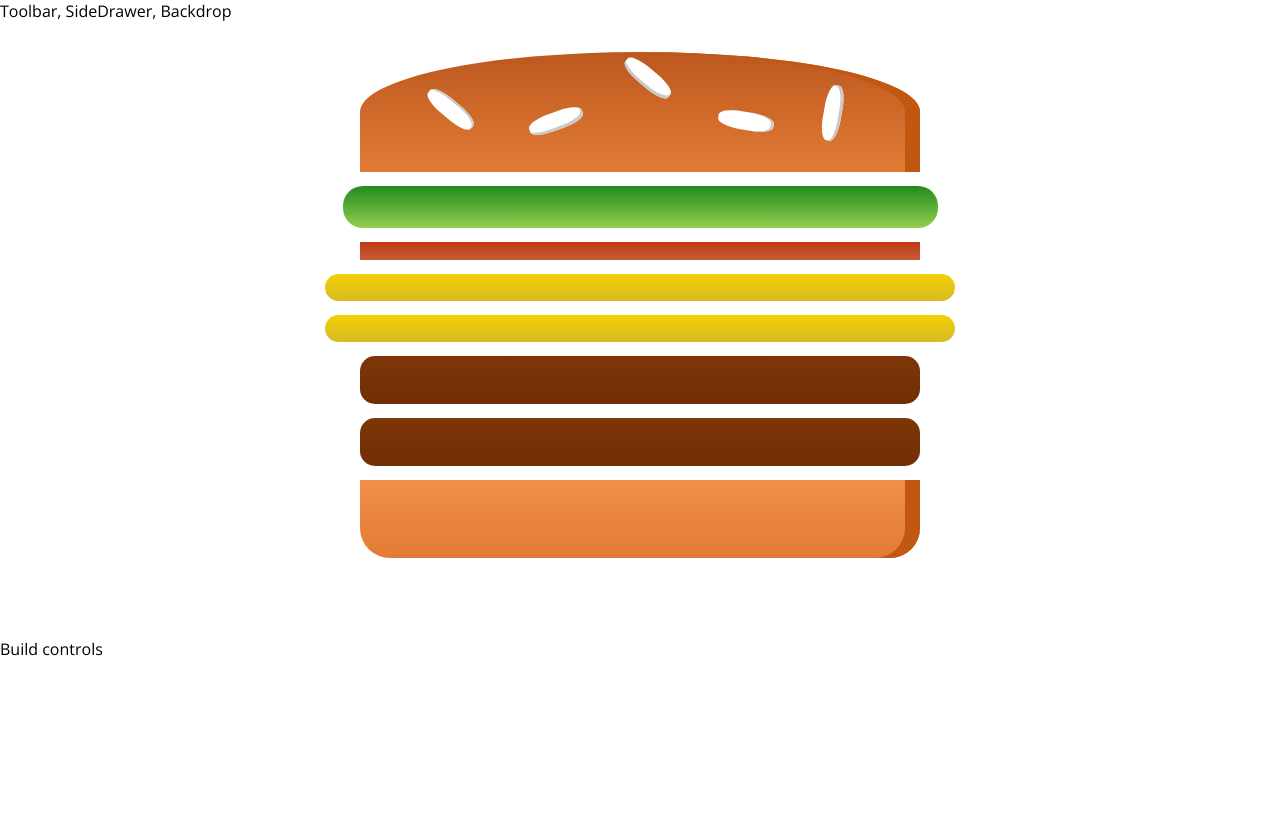
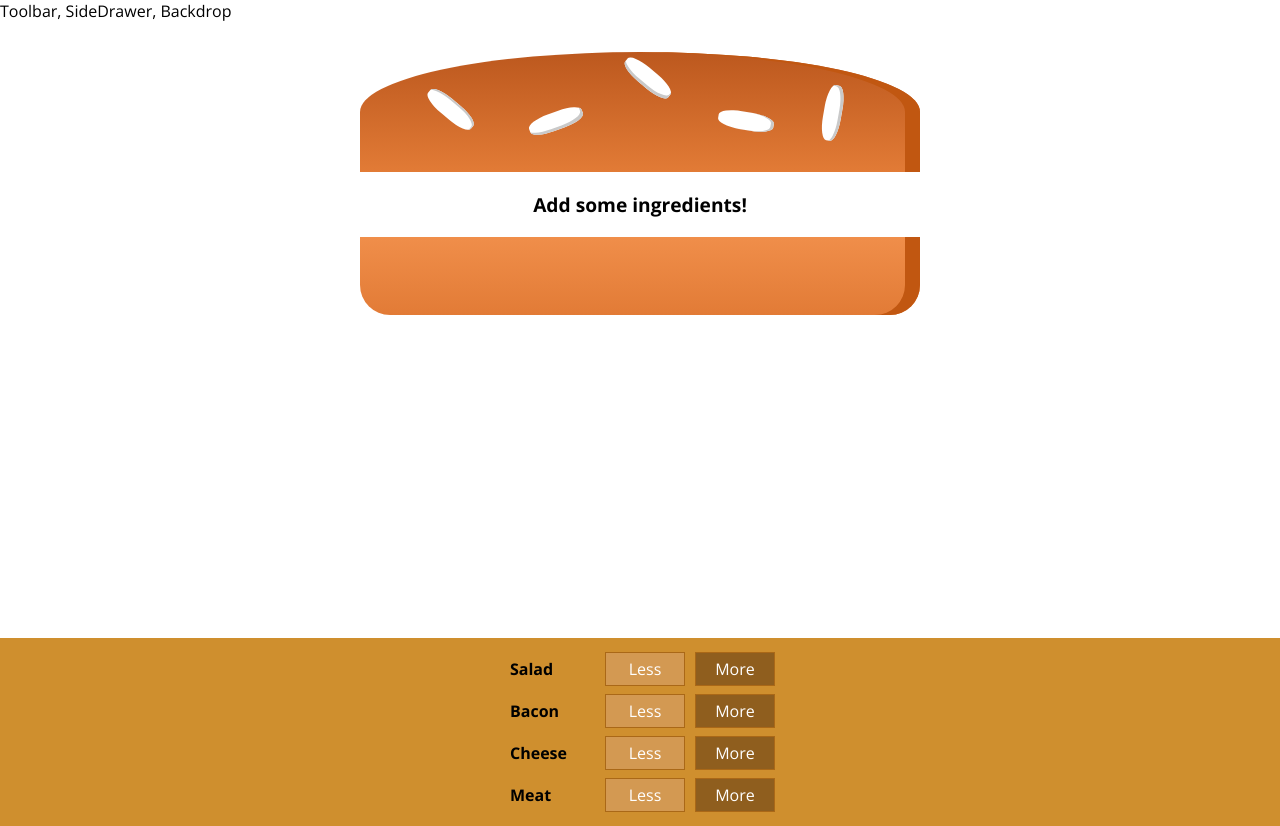
Before and after one commit to kacperkapusciak/Burger-App-React, a React (Create React App) app: page / in a window 1280 px wide. Before the commit the page ends 800 px from the top, so only its background shows below. Built offline with nearby package versions, Linux system fonts and the light colour scheme.

Commit message:
Implemented addIngredient logic

```diff
--- a/src/components/Burger/BuildControls/BuildControl/BuildControl.js
+++ b/src/components/Burger/BuildControls/BuildControl/BuildControl.js
@@ -1,10 +1,11 @@
 import React from 'react';
-import {Control, Label, Less, More} from '../../../../styled/Control';
+import {Control, Label, Less, More} from '../../../../styled/Controls';
+
 const buildControl = props => (
   <Control>
     <Label>{props.label}</Label>
-    <Less>-</Less>
-    <More>+</More>
+    <Less>Less</Less>
+    <More onClick={props.added}>More</More>
   </Control>
 );
 
--- /dev/null
+++ b/src/components/Burger/BuildControls/BuildControls.js
@@ -0,0 +1,23 @@
+import React from 'react';
+import ControlsArea from '../../../styled/ControlsArea';
+import BuildControl from './BuildControl/BuildControl';
+
+const controls = [
+  {label: 'Salad', type: 'salad'},
+  {label: 'Bacon', type: 'bacon'},
+  {label: 'Cheese', type: 'cheese'},
+  {label: 'Meat', type: 'meat'}
+]
+
+const buildControls = props => (
+  <ControlsArea>
+    {controls.map(ctrl => (
+      <BuildControl
+        key={ctrl.label}
+        label={ctrl.label}
+        added={() => props.ingredientAdded(ctrl.type)} />
+    ))}
+  </ControlsArea>
+);
+
+export default buildControls;
--- a/src/containers/BurgerBuilder/BurderBuilder.js
+++ b/src/containers/BurgerBuilder/BurderBuilder.js
@@ -1,19 +1,52 @@
 import React, {Component} from 'react';
 import Burger from '../../components/Burger/Burger'
+import BuildControls from '../../components/Burger/BuildControls/BuildControls';
+
+const INGREDIENT_PRICES = {
+  salad: 0.5,
+  bacon: 0.4,
+  meat: 1.3,
+  bacon: 0.7
+};
+
 class BurgerBuilder extends Component {
   state = {
     ingredients: {
-      salad: 1,
-      bacon: 1,
-      cheese: 2,
-      meat: 2
-    }
+      salad: 0,
+      bacon: 0,
+      cheese: 0,
+      meat: 0
+    },
+    totalPrice: 4
   }
+
+  //this can be written waaay shorter but i want it explicit.. for now
+  addIngredientHandler = type => {
+    const oldCount = this.state.ingredients[type];
+    const updatedCount = oldCount + 1;
+    const updatedIngredients = {
+      ...this.state.ingredients
+    };
+    updatedIngredients[type] = updatedCount;
+    const priceAddition = INGREDIENT_PRICES[type];
+    const oldPrice = this.state.totalPrice;
+    const newPrice = oldPrice + priceAddition;
+    this.setState({
+      ingredients: updatedIngredients,
+      totalPrice: newPrice
+    });
+  }
+
+  removeIngredientHandler = type => {
+
+  }
+
   render () {
     return (
       <>
         <Burger ingredients={this.state.ingredients}/>
-        <div>Build controls</div>
+        <BuildControls
+          ingredientAdded={this.addIngredientHandler} />
       </>
     );
   }
```
